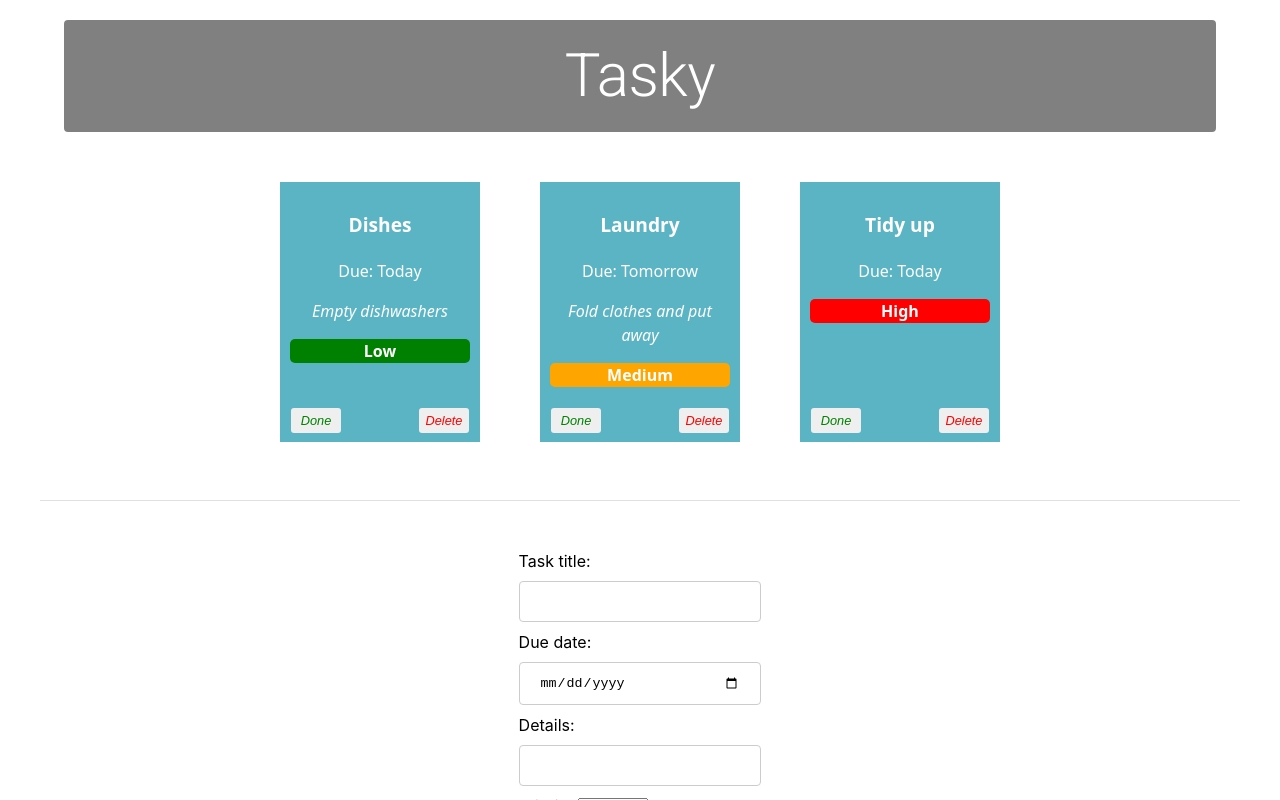
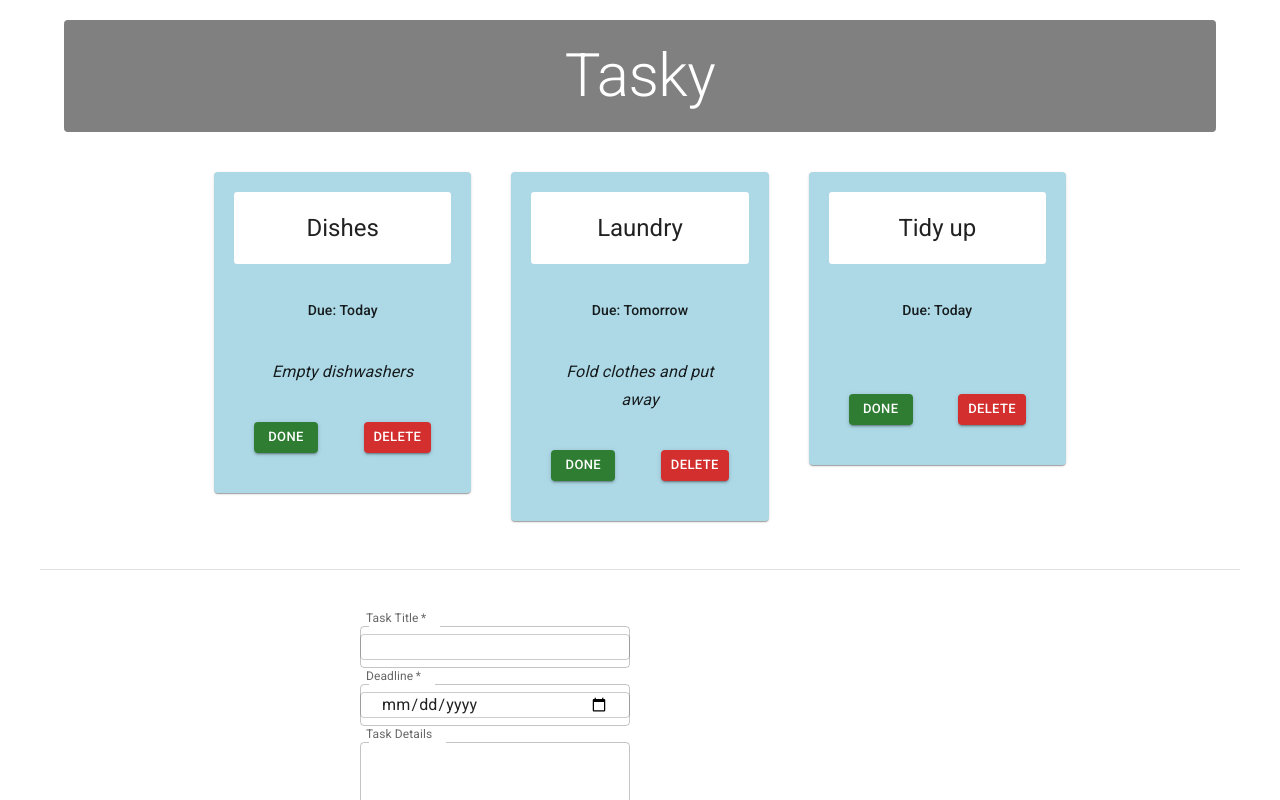
Before and after one commit to JoeyRona/react-basics-labs-s1-2026-jronan, a React (Vite) app in the folder tasky/: page / in a window 1280 px wide. Shown: the top 800 px of the page. Built offline with nearby package versions, Linux system fonts and the light colour scheme.

Commit message:
Tasky Lab 3 done

```diff
--- a/tasky/src/App.css
+++ b/tasky/src/App.css
@@ -2,58 +2,6 @@
 font-family: Inter, system-ui, Avenir, Helvetica, Arial, sans-serif;
 line-height: 1.5;
 font-weight: 400;
-}
-
-.card {
-display: inline-block;
-vertical-align: top;
-font-family: system-ui;
-background: #5bb4c4;
-color: white;
-text-align: center;
-width: 180px;
-height: 240px;
-margin: 10px;
-padding: 10px;
-position: relative;
-}
-
-.title {
-font-weight: bold;
-font-size: 1.2em;
-}
-
-.description {
-  font-style: italic;
-}
-
-.priority{
-  font-weight: bold;
-  border-radius: 5px;
-}
-
-button {
-  border: none;
-  border-radius: 3px;
-  font-style: italic;
-  font-size:0.8em;
-  margin: 4px 6px;
-  width: 50px;
-  height: 25px;
-}
-
-.doneButton {
-  position: absolute;
-  bottom: 5px;
-  left: 5px;
-  color: green;
-}
-
-.deleteButton {
-  position: absolute;
-  bottom: 5px;
-  right: 5px;
-  color: red;
 }
 
 input[type=text], input[type=date] {
--- a/tasky/src/components/Form.jsx
+++ b/tasky/src/components/Form.jsx
@@ -1,36 +1,71 @@
+import Box from '@mui/material/Box';
+import TextField from '@mui/material/TextField';
+import Button from '@mui/material/Button';
+
+
 const AddTaskForm = (props) => {
 
   return (
-    <div>
-      <form onSubmit={props.submit}>
-        <label>
-            Task title:
-            <input type="text" name="title" required onChange={(event) => props.change(event)}
- />
-        </label>
-        <br />
-        <label>
-            Due date:
-            <input type="date" name="deadline" required onChange={(event) => props.change(event)}
- />
-        </label>
-        <br />
-        <label>
-            Details:
-            <input type="text" name="description" onChange={(event) => props.change(event)}
- />
-        </label>
-           Priority:
-            <select name="priority" defaultValue="Low" onChange={(event) => props.change(event)}>
-                <option value="Low">Low</option>
-                <option value="Medium">Medium</option>
-                <option value="High">High</option>
-            </select>
+    <Box
+  component="form"
+  sx={{
+    '& .MuiOutlinedInput-root': { m: 1, width: '30ch' },
+  }}
+  onSubmit={props.submit}
+>
+
+  <div>
+  <TextField
+    required
+    id="outlined-required"
+    name="title"
+    label="Task Title"
+    slotProps={{ inputLabel: { shrink: true } }}
+    onChange={(event) => props.change(event)}
+  />
+</div>
+
+<div>
+  <TextField
+    required
+    name="deadline"
+    label="Deadline"
+    slotProps={{ inputLabel: { shrink: true } }}
+    type="date"
+    onChange={(event) => props.change(event)}
+  />
+</div>
+
+<div>
+  <TextField
+    name="description"
+    id="outlined-multiline-static"
+    label="Task Details"
+    slotProps={{ inputLabel: { shrink: true } }}
+    multiline
+    rows={4}
+    onChange={(event) => props.change(event)}
+  />
+</div>
+
+<div>
+  <Button
+    type="submit"
+    variant="contained"
+    color="primary"
+    sx={{
+      m: 1,
+      p: 1,
+      width: '95%'
+    }}
+  >
+    Add Task
+  </Button>
+</div>
 
 
-        <input type="submit" value="Submit" />
-        </form>
-    </div>
+</Box>
+
   )
 };
 
--- a/tasky/src/components/Task.jsx
+++ b/tasky/src/components/Task.jsx
@@ -12,26 +12,81 @@
 
 
 return (
-  <div className="card" style={{backgroundColor: props.done ? 'lightgrey' : '#5bb4c4'}}>
-<p className="title">{props.title}</p>
-<p>Due: {props.deadline}</p>
-<p className="description">{props.description}</p>
-        <p>{props.id}</p>
-        <p className="priority"
-           style={{
-              backgroundColor:
-              props.priority === "Low" ? 'green'
-              : props.priority === "Medium" ? 'orange'
-             : 'red'
-           }}>
+  <Grid
+  key={props.id}
+  size={{ xs: 12, md: 4 }}
+>
+    <Card
+    sx={{
+      backgroundColor: props.done ? 'lightgrey' : 'lightblue',
+      padding: '20px'
+    }}
+  >
+     <CardHeader
+      title={props.title}
+      sx={{
+        backgroundColor: 'white',
+        borderRadius: '3px',
+        padding: '20px',
+        textAlign: 'center'
+      }}
+      />
+       <CardContent>
+      <Box
+        sx={{
+          display: 'flex',
+          justifyContent: 'center',
+          alignItems: 'baseline',
+          mb: 2,
+          padding: '20px'
+        }}
+      >
+        <Typography
+          component="p"
+          variant="subtitle2"
+          color="text.primary"
+        >
+          Due: {props.deadline}
+        </Typography>
+      </Box>
 
-        {props.priority}
-</p>
-        <button onClick={props.markDone} className='doneButton'>Done</button>
-        <button className='deleteButton' onClick={props.deleteTask}>Delete</button>
+      <Typography
+        component="p"
+        variant="subtitle1"
+        align="center"
+        sx={{ fontStyle: 'italic' }}
+      >
+        {props.description}
+      </Typography>
+    </CardContent>
 
+    <CardActions
+      sx={{
+        justifyContent: 'space-between',
+        padding: '20px'
+      }}
+    >
+      <Button
+        variant="contained"
+        size="small"
+        color="success"
+        onClick={props.markDone}
+      >
+        Done
+      </Button>
 
-</div>
+      <Button
+        variant="contained"
+        size="small"
+        color="error"
+        onClick={props.deleteTask}
+      >
+        Delete
+      </Button>
+    </CardActions>
+  </Card>
+</Grid>
+
 
    )
 }
```
